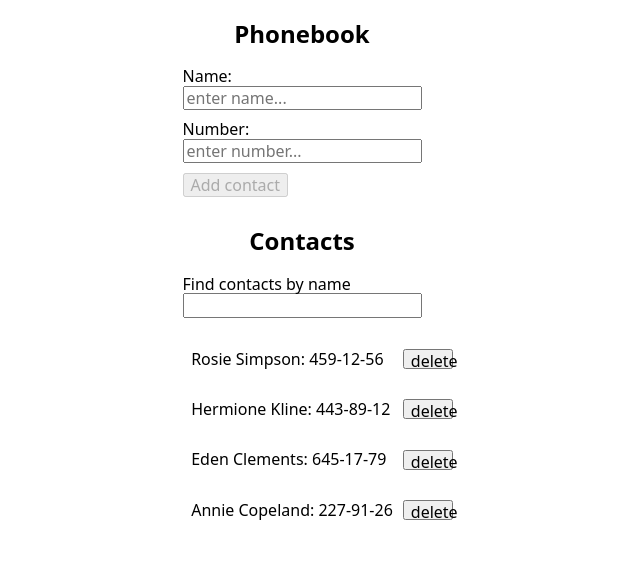
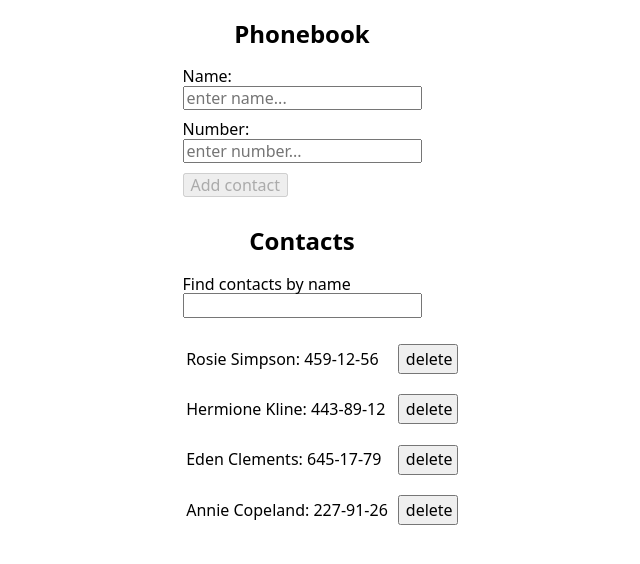
Before and after one commit to TOR968/goit-react-hw-06-phonebook, a React (Create React App) app: page / in a window 1280 px wide. Shown: the top 564 px of the page, without its empty margins (338-978 px from the left). Built offline with nearby package versions, Linux system fonts and the light colour scheme.

Commit message:
Update ContactListItem.module.css

```diff
--- a/src/components/ContactList/ContactListItem/ContactListItem.module.css
+++ b/src/components/ContactList/ContactListItem/ContactListItem.module.css
@@ -9,6 +9,6 @@
 }
 
 .contactLiBtn {
-  width: 50px;
-  height: 20px;
+  width: 60px;
+  height: 30px;
 }
```
